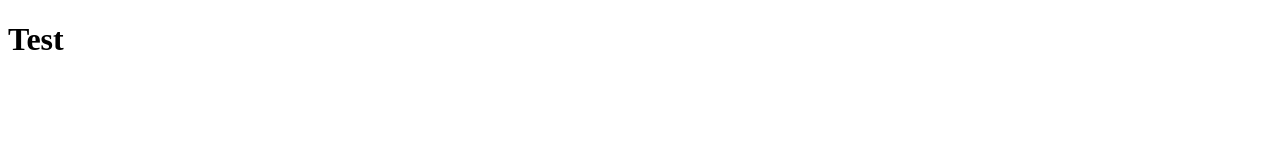
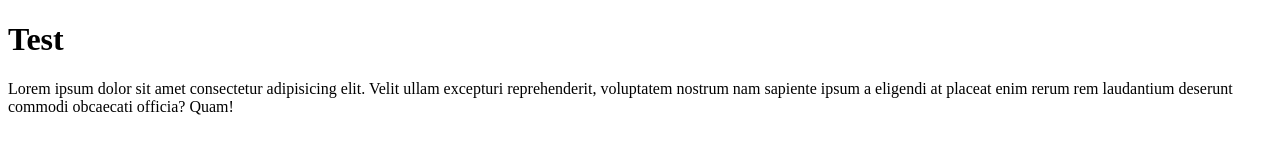
Before and after one commit to pushpraj-rmx/git-test, a plain HTML site: page index.html in a window 1280 px wide. Drawn offline with Linux system fonts and the light colour scheme.

Commit message:
added paragraph

```diff
--- a/index.html
+++ b/index.html
@@ -7,5 +7,6 @@
 </head>
 <body>
   <h1>Test</h1>
+  <p>Lorem ipsum dolor sit amet consectetur adipisicing elit. Velit ullam excepturi reprehenderit, voluptatem nostrum nam sapiente ipsum a eligendi at placeat enim rerum rem laudantium deserunt commodi obcaecati officia? Quam!</p>
 </body>
 </html>
```
